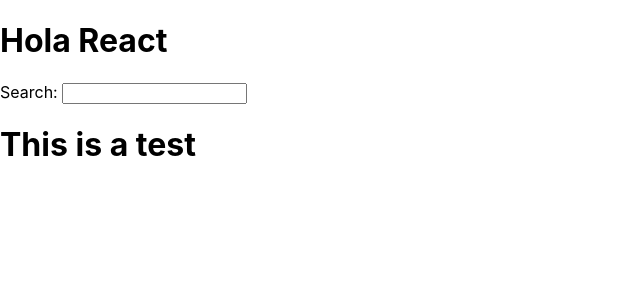
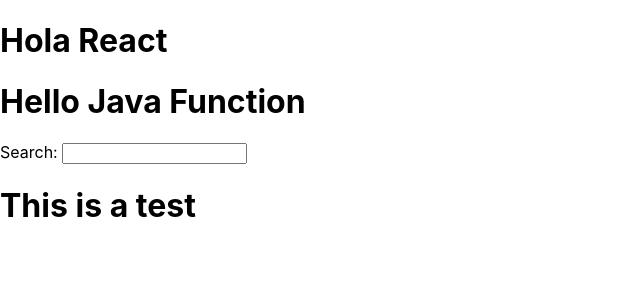
Before and after one commit to geomario/road_to_react, a React (Create React App) app: page / in a window 1280 px wide. Shown: the top 300 px of the page, without its empty margins (0-640 px from the left). Built offline with nearby package versions, Linux system fonts and the light colour scheme.

Commit message:
Hello Java Function

```diff
--- a/src/App.js
+++ b/src/App.js
@@ -5,6 +5,10 @@ const welcome = {
   greeting: "Hola",
   title: "React",
 };
+
+function getTitle(title){
+  return title;
+}
 
 
 function App() {
@@ -14,6 +18,9 @@ function App() {
       <h1>
         {welcome.greeting} {welcome.title}
       </h1>
+      <h1>
+        Hello {getTitle("Java Function")}
+      </h1>
       <label htmlFor="search"> Search: </label>
       <input id="search" type="text"/>
     </div>
```
